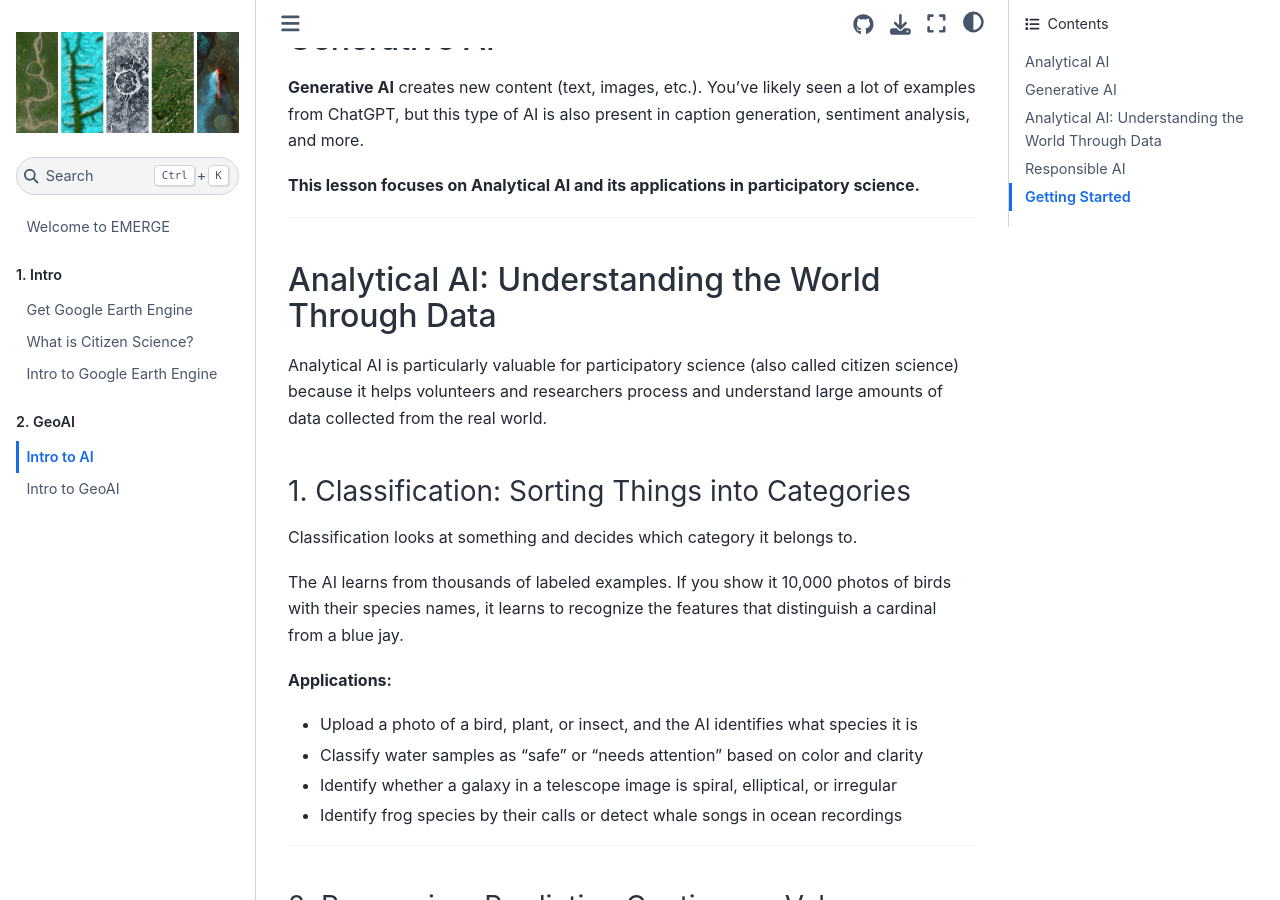
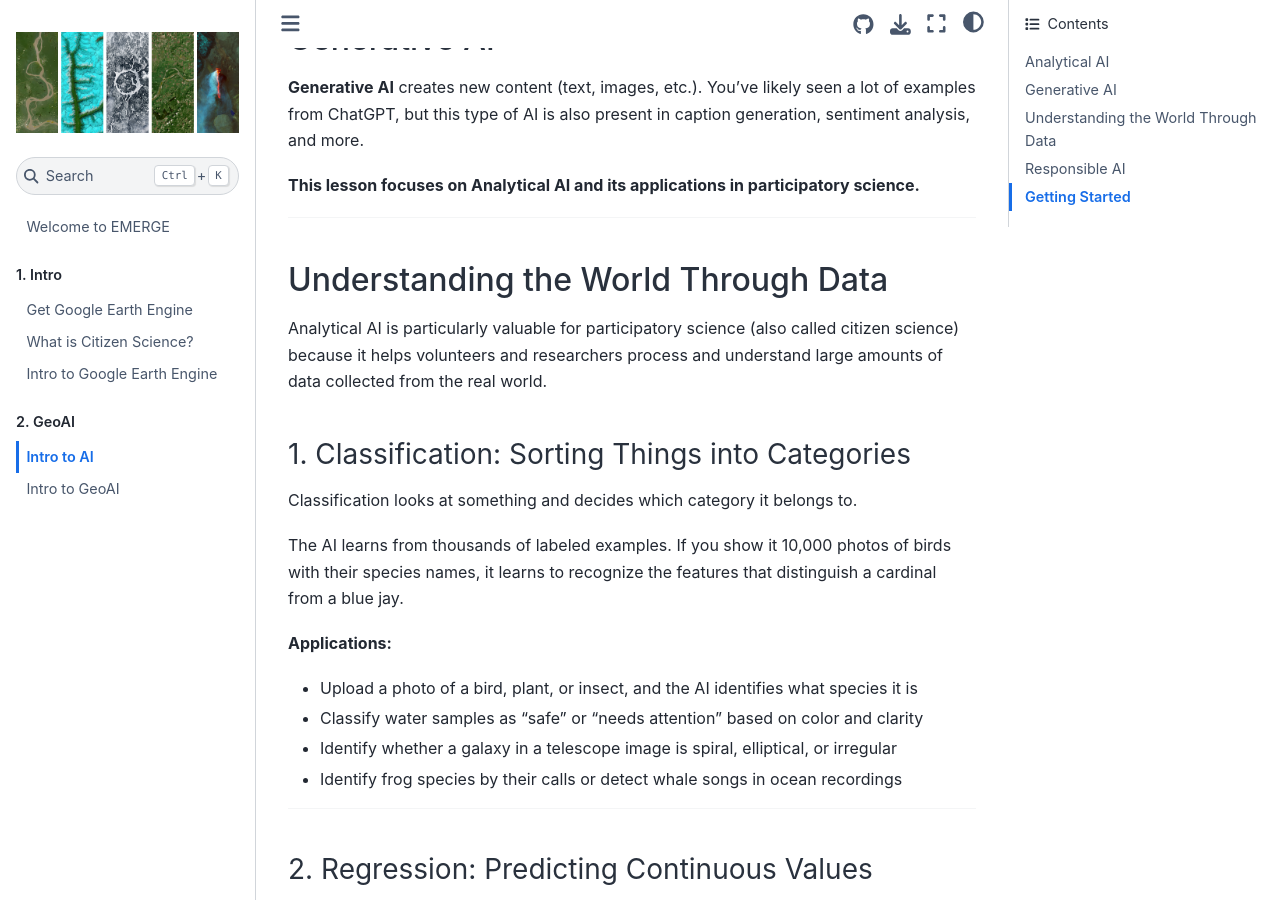
Before and after one commit to geo-di-lab/emerge-geoai, a Jupyter Book: the page built from docs/ch2/lesson1.md, in a window 1280 px wide and 900 px high, scrolled down 530 px. Built offline with Jupyter Book 1.0.4 settings and Sphinx 7.4.7 and the Sphinx Book theme 1.1.4, drawn with Linux system fonts in a browser that asks for light colours; pages that are not in the unit, such as notebooks, are missing from menus.

Commit message:
Update lessons

```diff
--- a/docs/ch2/lesson1.md
+++ b/docs/ch2/lesson1.md
@@ -16,7 +16,7 @@ There are two main categories of AI that you'll encounter:
 
 ---
 
-## Analytical AI: Understanding the World Through Data
+## Understanding the World Through Data
 
 Analytical AI is particularly valuable for participatory science (also called citizen science) because it helps volunteers and researchers process and understand large amounts of data collected from the real world.
 
```
